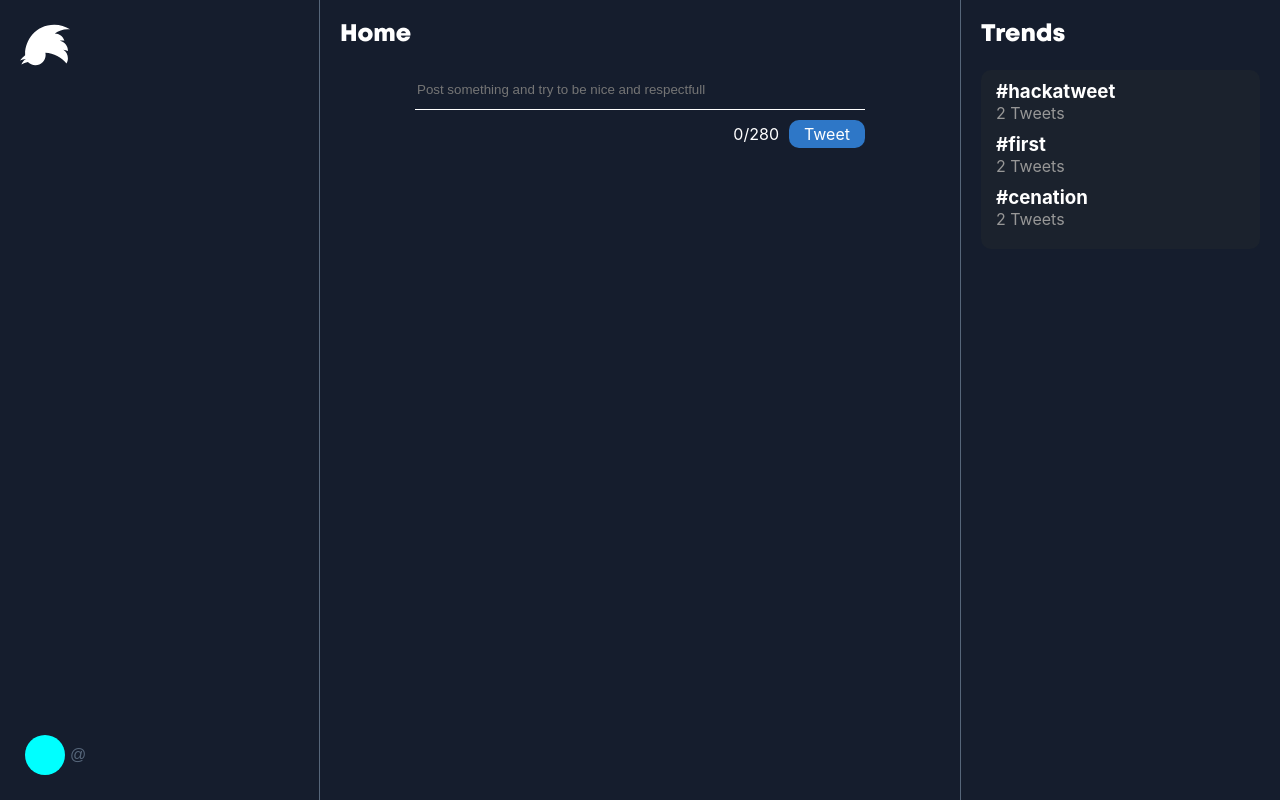
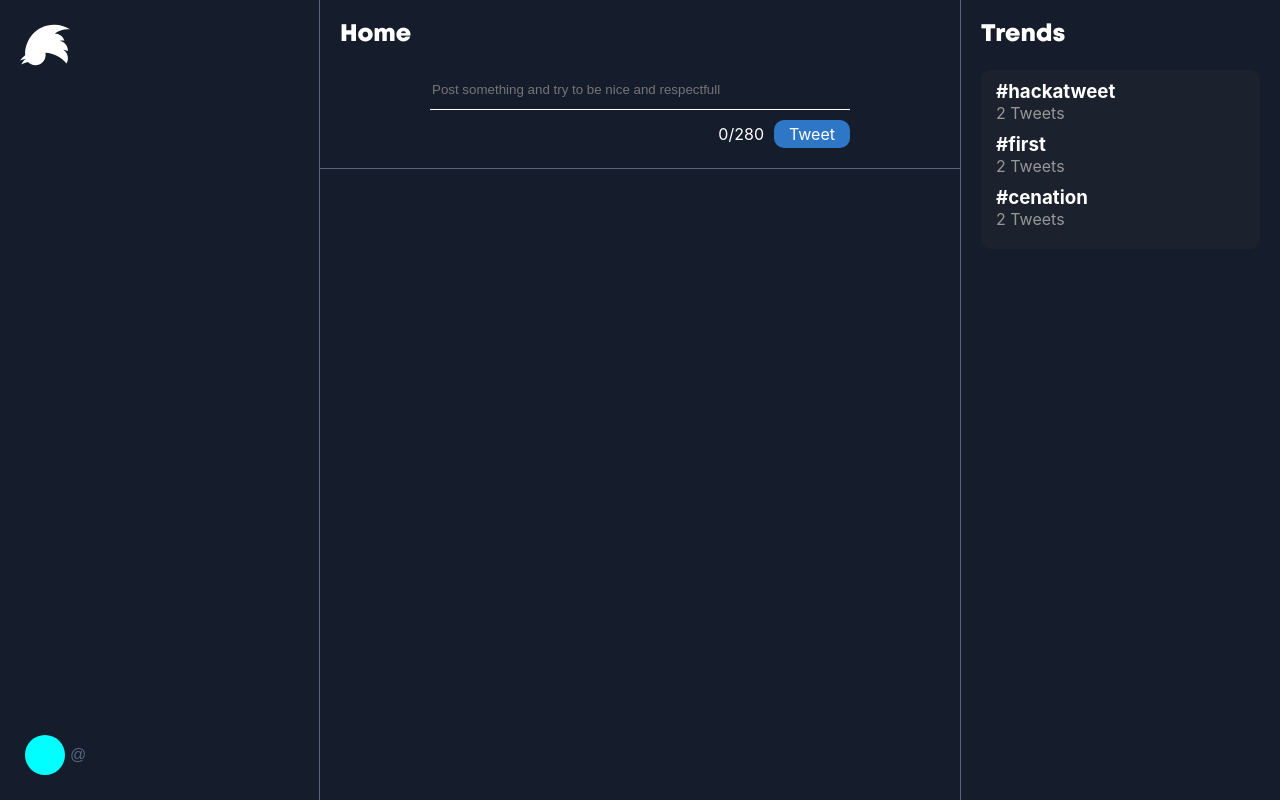
Before and after one commit to MarionThome/hackatweet-frontend, a Next.js app: page /tweets in a window 1280 px wide. Built offline with nearby package versions, Linux system fonts and the light colour scheme.

Commit message:
padding css

```diff
--- a/components/Tweets.js
+++ b/components/Tweets.js
@@ -12,7 +12,7 @@ import Trends from "./Trends";
 
 
 function Tweets() {
-  const [tweetToPost, setTweetToPost] = useState ('')
+  const [tweetToPost, setTweetToPost] = useState('')
   const login = useSelector((state) => state.users.value);
   console.log(login)
   return (
@@ -21,13 +21,18 @@ function Tweets() {
         <LeftSection />
       </div>
       <div className={styles.middleSection}>
-        <h2>Home</h2>
-        <div className={styles.tweetPostContainer}>
-          <input type="text-area"  onChange={(e) => setTweetToPost(e.target.value)} value={tweetToPost} placeholder="Post something and try to be nice and respectfull" />
-          <div className={styles.posterBottom}>
-            <span className={styles.stringCounter}>{tweetToPost.length}/280</span>
-            <div className={styles.btnTweet}>Tweet</div>
+        <div className={styles.middleHead}>
+          <h2>Home</h2>
+          <div className={styles.tweetPostContainer}>
+            <input type="text-area" onChange={(e) => setTweetToPost(e.target.value)} value={tweetToPost} placeholder="Post something and try to be nice and respectfull" />
+            <div className={styles.posterBottom}>
+              <span className={styles.stringCounter}>{tweetToPost.length}/280</span>
+              <div className={styles.btnTweet}>Tweet</div>
+            </div>
           </div>
+        </div>
+        <div className={styles.tweetContainer}>
+
         </div>
       </div>
       <div className={styles.rightSection}>
--- a/styles/Tweets.module.css
+++ b/styles/Tweets.module.css
@@ -40,10 +40,15 @@ color: #979797;
 .middleSection{
     height: 100vh;
     width : 50%;
-    padding: 0 20px;
+    /* padding: 0 20px; */
+}
+.middleHead{
+    border-bottom : 1px solid #56667a;
+    padding: 0 20px 20px;
 }
 
 .tweetPostContainer{
+    padding: 0 20px;
     display: flex;
     flex-direction: column;
     justify-content: center;
@@ -74,3 +79,7 @@ color: #979797;
     text-align: center;
    margin-left: 10px;
 }
+
+.tweetContainer{
+    padding: 0 20px;
+}
```
